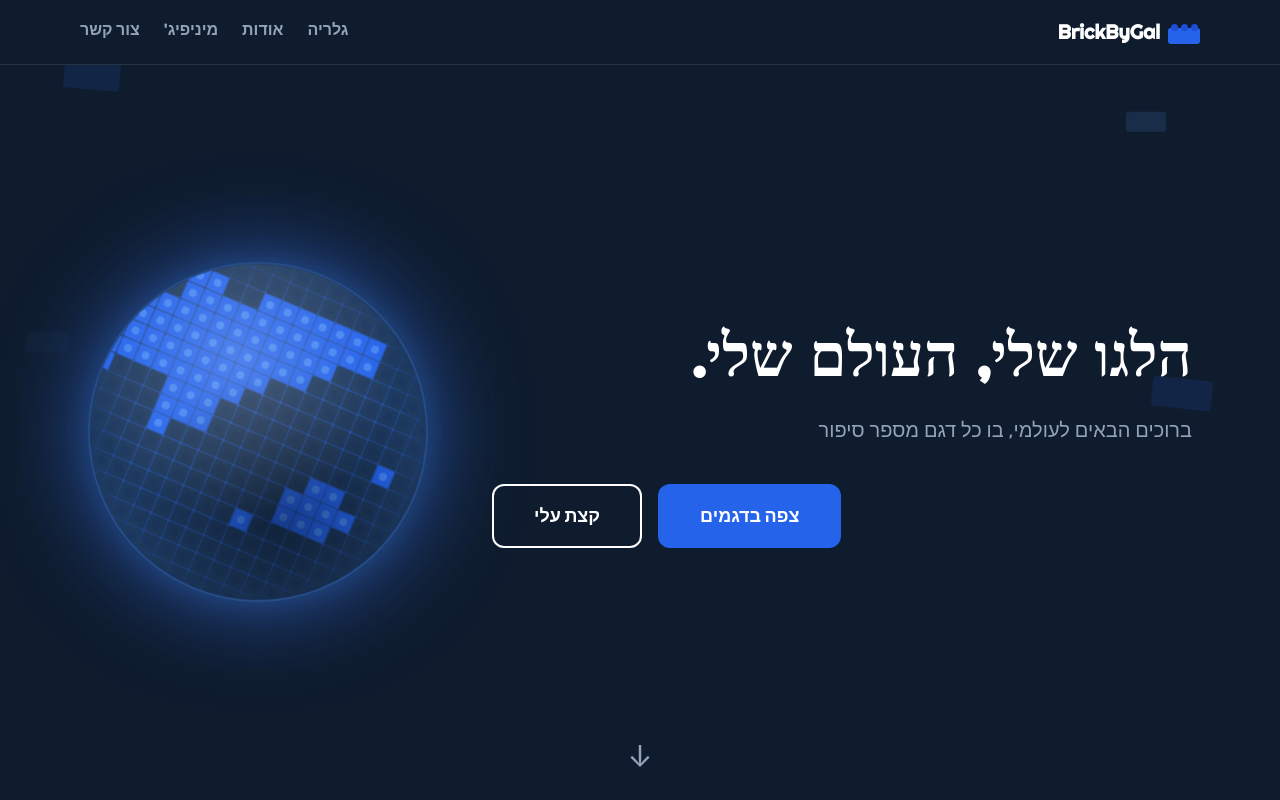
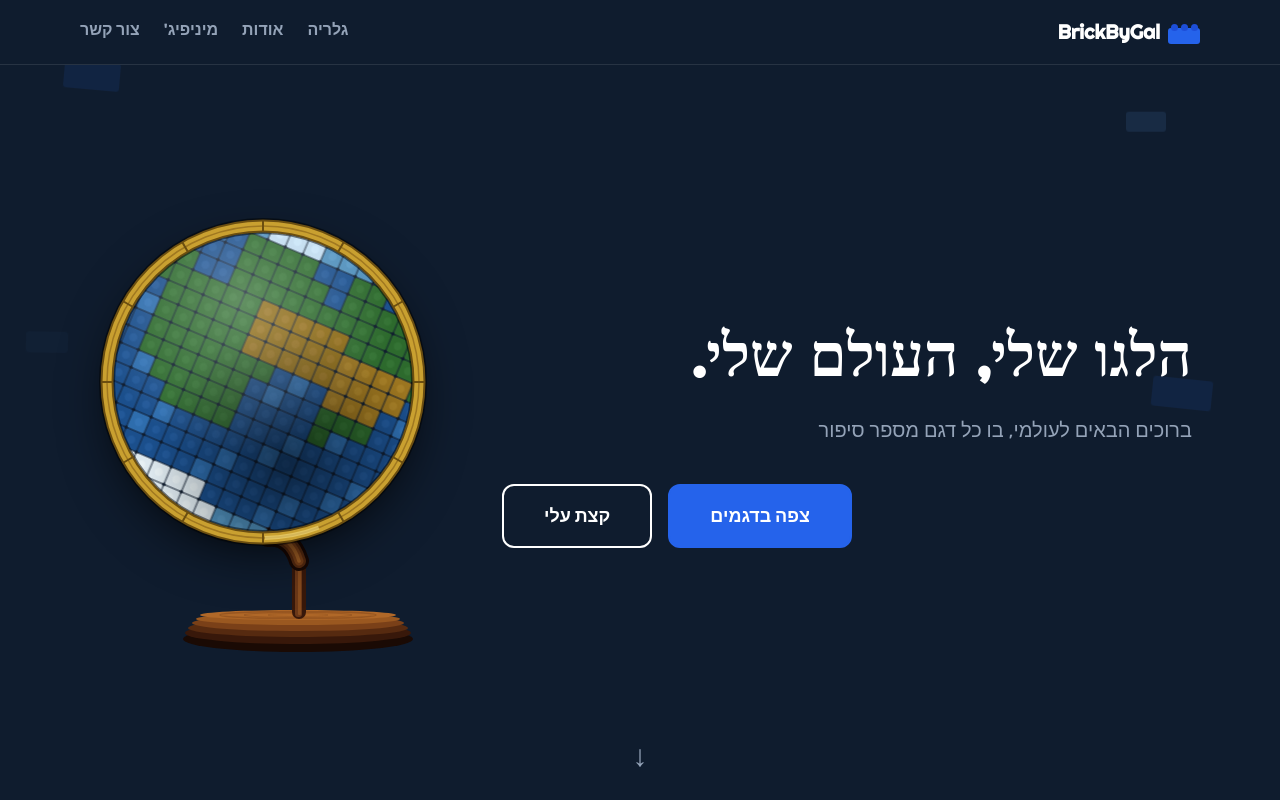
Before and after one commit to omerch788-spec/brickbygal, a React (Vite) app: page / in a window 1280 px wide. Shown: the top 800 px of the page. Built offline with nearby package versions, Linux system fonts and the light colour scheme.

Commit message:
add realistic LEGO globe to hero

```diff
--- a/src/components/Hero.jsx
+++ b/src/components/Hero.jsx
@@ -1,6 +1,6 @@
 import { motion } from 'framer-motion'
 
-// ─── World map: 36 cols (10°/col) × 18 rows (10°/row), 1=land 0=ocean ───────
+// ─── World map: 36 cols (10°/col) × 18 rows (10°/row), '1' = land ────────────
 const WORLD_MAP = [
   '000000000000000000000000000000000000', // 90N–80N
   '000000000000000001110000000000000000', // 80N–70N  Greenland
@@ -22,26 +22,123 @@ const WORLD_MAP = [
   '000000000001111111000000000000000000', // 80S–90S
 ]
 
-const CELL = 19
-const COLS = 36
-const ROWS = 18
-const MAP_W = CELL * COLS  // 684px
-const MAP_H = CELL * ROWS  // 342px
-const GLOBE  = 340
+const CELL  = 19
+const COLS  = 36
+const MAP_W = CELL * COLS   // 684 — one full revolution
+const MAP_H = CELL * 18     // 342
 
+// ─── Geographic color logic ──────────────────────────────────────────────────
+function cellColor(land, r, c) {
+  if (!land) {
+    // Polar seas — lighter
+    if (r <= 1 || r >= 16) return '#5090BC'
+    // Subtle ocean patches for visual texture
+    return (r * 3 + c * 2) % 11 < 2 ? '#2E6DAD' : '#1B4F8C'
+  }
+  // Antarctica (rows 15–17)
+  if (r >= 15) return '#DDE8EE'
+  // Arctic ice (rows 0–1) / Greenland interior
+  if (r <= 1)                                    return '#C0DCF0'
+  if (r === 2 && c >= 6  && c <= 9)             return '#B0CCD8'
+  // Sahara / North Africa (rows 5–7, ~0°–40°E)
+  if (r >= 5 && r <= 7  && c >= 18 && c <= 22)  return '#8B6914'
+  // Arabian Peninsula (rows 6–8, ~35°–65°E)
+  if (r >= 6 && r <= 8  && c >= 21 && c <= 26)  return '#9B7520'
+  // Central Australia desert (rows 9–12, ~115°–145°E)
+  if (r >= 9 && r <= 12 && c >= 29 && c <= 32)  return '#8B6914'
+  // Default land — dark green
+  return '#2D6A2D'
+}
+
+function studColor(land, r, c) {
+  const f = cellColor(land, r, c)
+  const lighten = {
+    '#1B4F8C': '#2860A2', '#2E6DAD': '#3A7ABE', '#5090BC': '#60A0CC',
+    '#2D6A2D': '#3A7A3A', '#8B6914': '#A07828', '#9B7520': '#B08830',
+    '#DDE8EE': '#EEF5F8', '#C0DCF0': '#D0ECFF', '#B0CCD8': '#C4DCE8',
+  }
+  return lighten[f] || f
+}
+
+// ─── LEGO Globe set 21332 — pixel-art replica ─────────────────────────────────
 function LegoGlobe() {
-  const topOffset = Math.round((GLOBE - MAP_H) / 2)
+  const GLOBE  = 300                               // sphere diameter
+  const gcx    = 175                               // globe centre-x in container
+  const gcy    = 165                               // globe centre-y in container
+  const ringR  = 156                               // meridian-ring radius
+  const topOff = Math.round((GLOBE - MAP_H) / 2)  // -21px (crops polar tips)
+
+  // Ring tick-mark angles (every 30°)
+  const ticks = [0,30,60,90,120,150,180,210,240,270,300,330]
 
   return (
-    <div style={{ filter: 'drop-shadow(0 0 48px rgba(37,99,235,0.6)) drop-shadow(0 0 16px rgba(96,165,250,0.3))' }}>
+    <div style={{ position: 'relative', width: 350, height: 430, flexShrink: 0 }}>
+
+      {/* ── STAND — rendered behind the globe ── */}
+      <svg
+        width="350" height="430"
+        style={{ position: 'absolute', inset: 0, zIndex: 1, overflow: 'visible' }}
+      >
+        {/* Oval wooden base — layered ellipses for depth */}
+        <ellipse cx="210" cy="422" rx="115" ry="13" fill="#1A0A04" />
+        <ellipse cx="210" cy="416" rx="113" ry="11" fill="#38180A" />
+        <ellipse cx="210" cy="411" rx="110" ry="9"  fill="#562A10" />
+        <ellipse cx="210" cy="406" rx="106" ry="8"  fill="#7A4018" />
+        <ellipse cx="210" cy="402" rx="102" ry="6"  fill="#9A5820" />
+        {/* Top surface */}
+        <ellipse cx="210" cy="398" rx="98"  ry="5"  fill="#B06828" />
+        {/* Wood-grain rings */}
+        <ellipse cx="210" cy="398" rx="78"  ry="3.5" fill="none" stroke="#7A4018" strokeWidth="1.5" opacity="0.45" />
+        <ellipse cx="210" cy="398" rx="54"  ry="2.5" fill="none" stroke="#7A4018" strokeWidth="1"   opacity="0.35" />
+        <ellipse cx="210" cy="398" rx="30"  ry="1.5" fill="none" stroke="#7A4018" strokeWidth="1"   opacity="0.25" />
+
+        {/* Vertical support post */}
+        <rect x="204" y="340" width="14" height="62" rx="7" fill="#38180A" />
+        <rect x="207" y="342" width="7"  height="58" rx="3" fill="#6B3818" />
+        <rect x="210" y="344" width="3"  height="54" rx="1" fill="#B06828" opacity="0.4" />
+
+        {/* Curved arm — shadow layer */}
+        <path d="M 211 344 C 206 328 196 318 180 320"
+              stroke="#180804" strokeWidth="20" fill="none"
+              strokeLinecap="round" strokeLinejoin="round" />
+        {/* Arm — dark base */}
+        <path d="M 211 344 C 206 328 196 318 180 320"
+              stroke="#562A10" strokeWidth="14" fill="none" strokeLinecap="round" />
+        {/* Arm — mid tone */}
+        <path d="M 211 344 C 206 328 196 318 180 320"
+              stroke="#7A4018" strokeWidth="9"  fill="none" strokeLinecap="round" />
+        {/* Arm — highlight ridge */}
+        <path d="M 211 344 C 206 328 196 318 180 320"
+              stroke="#C07830" strokeWidth="3.5" fill="none" strokeLinecap="round" opacity="0.55" />
+      </svg>
+
+      {/* ── GLOBE SPHERE ── */}
       <div style={{
-        width: GLOBE, height: GLOBE, borderRadius: '50%',
-        overflow: 'hidden', transform: 'rotate(23deg)',
-        position: 'relative', border: '2px solid rgba(96,165,250,0.15)',
+        position: 'absolute',
+        top:  gcy - GLOBE / 2,   // = 15
+        left: gcx - GLOBE / 2,   // = 25
+        zIndex: 2,
+        borderRadius: '50%',
+        boxShadow: '0 18px 52px rgba(0,0,0,0.75), 0 4px 18px rgba(0,0,0,0.5)',
       }}>
-        <div style={{ position: 'absolute', top: topOffset, left: 0 }}>
-          <div style={{ animation: 'globeRotate 12s linear infinite', display: 'flex', width: MAP_W * 2 }}>
-            <svg width={MAP_W * 2} height={MAP_H} style={{ display: 'block', flexShrink: 0 }}>
+        <div style={{
+          width: GLOBE, height: GLOBE,
+          borderRadius: '50%',
+          overflow: 'hidden',
+          transform: 'rotate(23deg)',
+          position: 'relative',
+        }}>
+          {/* Scrolling world map */}
+          <div style={{ position: 'absolute', top: topOff, left: 0 }}>
+            <div style={{
+              animation: 'globeRotate 20s linear infinite',
+              display: 'flex',
+              width: MAP_W * 2,
+            }}>
+              <svg
+                width={MAP_W * 2} height={MAP_H}
+                style={{ display: 'block', flexShrink: 0 }}
+              >
                 {[0, 1].flatMap(copy =>
                   WORLD_MAP.flatMap((row, r) =>
                     row.split('').map((cell, c) => {
@@ -50,17 +147,19 @@ function LegoGlobe() {
                       const y = r * CELL
                       return (
                         <g key={`${copy}-${r}-${c}`}>
+                          {/* Brick face */}
                           <rect
                             x={x + 0.5} y={y + 0.5}
                             width={CELL - 1} height={CELL - 1}
-                          fill={land ? '#2563EB' : '#1E3A5F'}
-                          rx={1.5}
+                            fill={cellColor(land, r, c)}
+                            rx={2}
                           />
+                          {/* Stud dot */}
                           <circle
                             cx={x + CELL / 2} cy={y + CELL / 2}
-                          r={CELL * 0.21}
-                          fill={land ? '#60A5FA' : '#1a3460'}
-                          opacity={0.5}
+                            r={CELL * 0.22}
+                            fill={studColor(land, r, c)}
+                            opacity={0.55}
                           />
                         </g>
                       )
@@ -70,17 +169,58 @@ function LegoGlobe() {
               </svg>
             </div>
           </div>
+
+          {/* 3-D lighting: highlight top-left, shadow bottom-right */}
           <div style={{
             position: 'absolute', inset: 0, borderRadius: '50%', pointerEvents: 'none',
             background:
-            'radial-gradient(circle at 36% 32%, rgba(255,255,255,0.2) 0%, transparent 52%), ' +
-            'radial-gradient(circle at 68% 72%, rgba(0,0,0,0.4) 0%, transparent 46%)',
+              'radial-gradient(circle at 33% 28%, rgba(255,255,255,0.26) 0%, transparent 52%), ' +
+              'radial-gradient(circle at 68% 72%, rgba(0,0,0,0.52) 0%, transparent 46%)',
           }} />
         </div>
+      </div>
+
+      {/* ── GOLD MERIDIAN RING — on top of globe ── */}
+      <svg
+        width="350" height="430"
+        style={{ position: 'absolute', inset: 0, zIndex: 3, pointerEvents: 'none', overflow: 'visible' }}
+      >
+        {/* Drop-shadow underneath ring */}
+        <circle cx={gcx} cy={gcy} r={ringR}
+          fill="none" stroke="rgba(0,0,0,0.5)" strokeWidth="16" />
+        {/* Outer dark edge */}
+        <circle cx={gcx} cy={gcy} r={ringR}
+          fill="none" stroke="#6B4E10" strokeWidth="13" />
+        {/* Main brass surface */}
+        <circle cx={gcx} cy={gcy} r={ringR}
+          fill="none" stroke="#C9A030" strokeWidth="9" />
+        {/* Inner edge */}
+        <circle cx={gcx} cy={gcy} r={ringR}
+          fill="none" stroke="#A07820" strokeWidth="1.5" />
+        {/* Highlight arc — upper-left quadrant */}
+        <circle cx={gcx} cy={gcy} r={ringR}
+          fill="none" stroke="#F0D878" strokeWidth="4" opacity="0.65"
+          strokeDasharray="55 929" strokeDashoffset="-188" />
+        {/* Degree tick marks */}
+        {ticks.map(deg => {
+          const rad = (deg * Math.PI) / 180
+          const r1 = ringR - 6, r2 = ringR + 6
+          return (
+            <line
+              key={deg}
+              x1={gcx + r1 * Math.cos(rad)} y1={gcy + r1 * Math.sin(rad)}
+              x2={gcx + r2 * Math.cos(rad)} y2={gcy + r2 * Math.sin(rad)}
+              stroke="#6B4E10" strokeWidth="2"
+            />
+          )
+        })}
+      </svg>
+
     </div>
   )
 }
 
+// ─── Floating background shapes ───────────────────────────────────────────────
 const SHAPES = [
   { x:  5, y: 10, color: '#2563EB', delay: 0,   w: 56, h: 28, r: -8  },
   { x: 88, y: 14, color: '#60A5FA', delay: 1.4, w: 40, h: 20, r: 12  },
@@ -88,27 +228,33 @@ const SHAPES = [
   { x: 90, y: 50, color: '#2563EB', delay: 2.8, w: 60, h: 30, r: -12 },
 ]
 
+// ─── Hero ─────────────────────────────────────────────────────────────────────
 export default function Hero() {
   const scrollTo = id => document.querySelector(id)?.scrollIntoView({ behavior: 'smooth' })
 
   return (
     <section className="relative min-h-screen flex items-center overflow-hidden bg-[#0F1C2E] pt-16">
 
+      {/* Floating background bricks */}
       {SHAPES.map((s, i) => (
         <div key={i} className="absolute pointer-events-none" style={{
           left: `${s.x}%`, top: `${s.y}%`,
           width: s.w, height: s.h,
-          background: s.color, borderRadius: 3, opacity: 0.12,
+          background: s.color, borderRadius: 3, opacity: 0.1,
           transform: `rotate(${s.r}deg)`,
           animation: `floatBrick ${4 + s.delay}s ease-in-out infinite`,
           animationDelay: `${s.delay}s`,
         }} />
       ))}
 
+      {/*
+        RTL flex-row: first child → RIGHT, second child → LEFT
+        Text first (RIGHT) | Globe second (LEFT) — matches requested layout
+      */}
       <div className="relative z-10 w-full max-w-6xl mx-auto px-6 py-20
                       flex flex-col md:flex-row items-center gap-12 md:gap-16">
 
-        {/* ── Text block ── */}
+        {/* ── Text block — right side on desktop ── */}
         <div className="flex-1 text-center md:text-right">
           <motion.h1
             initial={{ opacity: 0, y: 40 }} animate={{ opacity: 1, y: 0 }}
@@ -154,12 +300,13 @@ export default function Hero() {
           </motion.div>
         </div>
 
-        {/* ── Globe ── */}
+        {/* ── Globe — left side on desktop ── */}
         <motion.div
           initial={{ opacity: 0, scale: 0.75 }}
           animate={{ opacity: 1, scale: 1 }}
           transition={{ duration: 1.1, delay: 0.25 }}
-          className="flex-shrink-0 flex justify-center scale-[0.62] md:scale-100"
+          className="flex-shrink-0 flex justify-center
+                     scale-[0.63] md:scale-100"
           style={{ transformOrigin: 'center center' }}
         >
           <LegoGlobe />
@@ -167,6 +314,7 @@ export default function Hero() {
 
       </div>
 
+      {/* Bounce-down arrow */}
       <button
         onClick={() => scrollTo('#gallery')}
         className="absolute bottom-8 left-1/2 -translate-x-1/2 text-3xl cursor-pointer"
--- a/src/index.css
+++ b/src/index.css
@@ -13,14 +13,14 @@
 * { box-sizing: border-box; }
 
 body {
-  font-family: 'Inter', sans-serif;
-  background: var(--lego-white);
-  color: var(--lego-black);
+  font-family: 'Rubik', sans-serif;
+  background: #0F1C2E;
+  color: #FFFFFF;
   margin: 0;
 }
 
 h1, h2, h3, h4 {
-  font-family: 'Nunito', sans-serif;
+  font-family: 'Righteous', cursive;
 }
 
 #root {
```
Also changed, not shown: 5 other files (tests, documents, lock files or other folders). Lines whose indentation alone changed are shown as unchanged.
